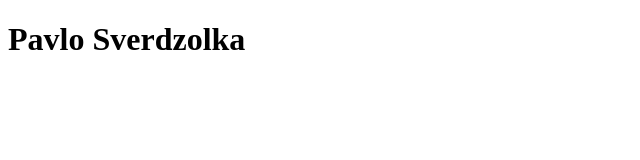
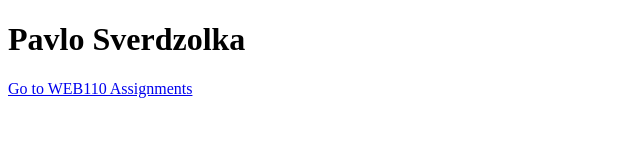
Before and after one commit to psvrlfy7/psvrlfy7.github.io, a plain HTML site: page index.html in a window 1280 px wide. Shown: the whole page, without its empty margins (0-640 px from the left). Drawn offline with Linux system fonts and the light colour scheme.

Commit message:
Update title and add link in index.html

```diff
--- a/index.html
+++ b/index.html
@@ -1,10 +1,11 @@
 <!DOCTYPE html>
 <html>
-  <head>
+<head>
     <meta charset="UTF-8">
-    <title>Welcome</title>
-  </head>
-  <body>
+    <title>Home</title>
+</head>
+<body>
     <h1>Pavlo Sverdzolka</h1>
-  </body>
+    <p><a href="web110/index.html">Go to WEB110 Assignments</a></p>
+</body>
 </html>
```
